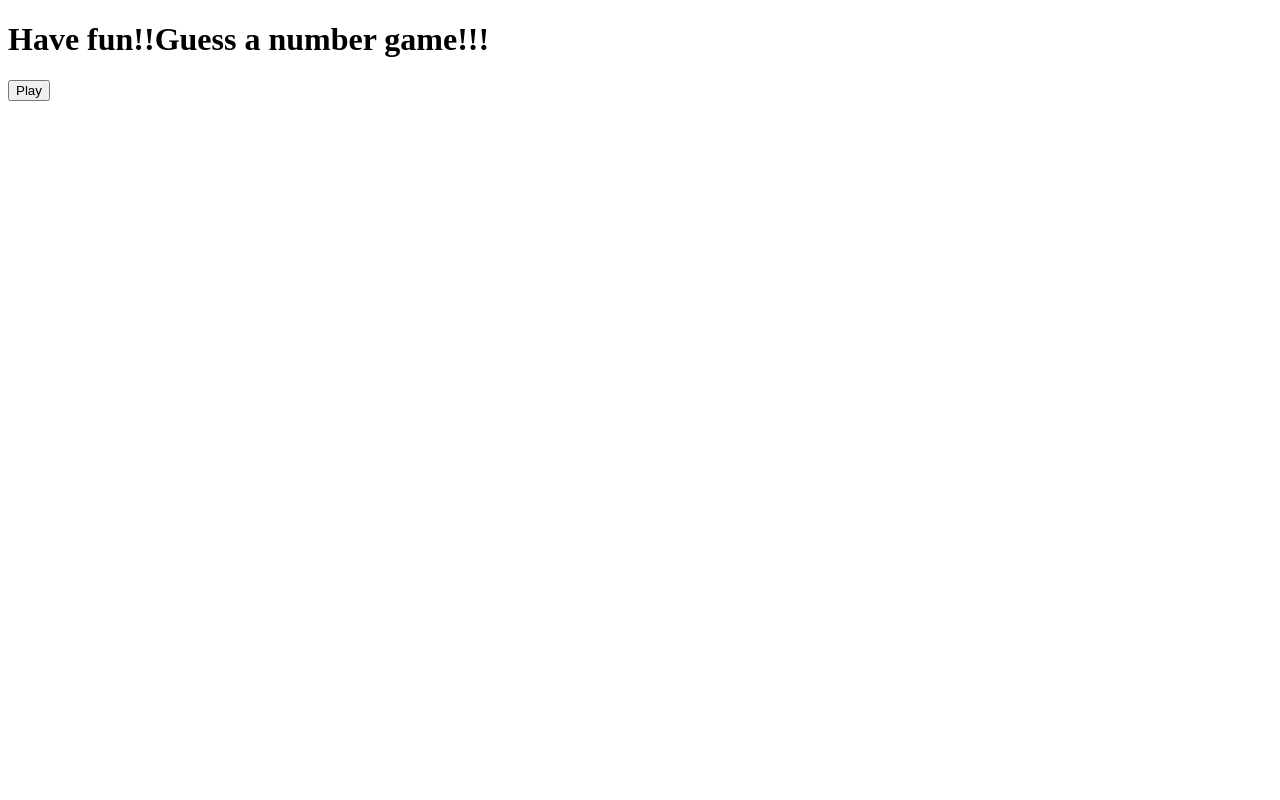
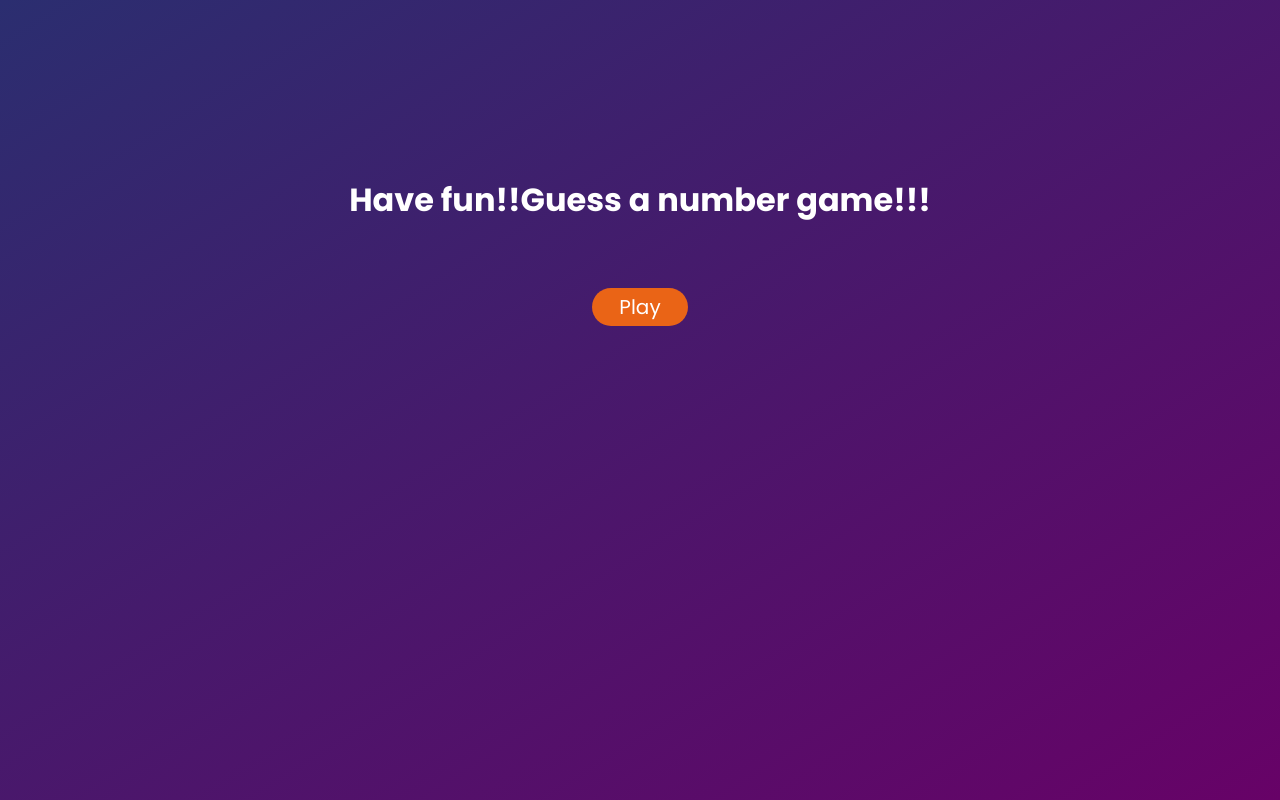
Before and after one commit to Saloni-Maniyar/Frontend_Practice_Projects, a plain HTML site: page NumberGuessingGame/index.html in a window 1280 px wide. Drawn offline with Linux system fonts and the light colour scheme.

Commit message:
index page css added

```diff
--- a/NumberGuessingGame/index.html
+++ b/NumberGuessingGame/index.html
@@ -3,12 +3,21 @@
 <head>
     <meta charset="UTF-8">
     <meta name="viewport" content="width=device-width, initial-scale=1.0">
+    <link rel="preconnect" href="https://fonts.googleapis.com">
+    <link rel="preconnect" href="https://fonts.gstatic.com" crossorigin>
+    <link href="https://fonts.googleapis.com/css2?family=PT+Serif:wght@400;700&family=Poppins:ital,wght@0,100;0,200;0,300;0,400;0,500;0,600;0,700;0,800;0,900;1,100;1,200;1,300;1,400;1,500;1,600;1,700;1,800;1,900&display=swap" rel="stylesheet">
     <link rel="stylesheet" href="style.css">
     <title>Number Guessing Game</title>
 </head>
 <body>
-    <h1>Have fun!!Guess a number game!!!</h1>
-   <a href="game.html"> <button id="playBtn" >Play</button></a>
+    <main id="main-content">
+        <div class="index-page-content">
+            <h1 id="headingMsg">Have fun!!Guess a number game!!!</h1>
+         <a href="game.html"> <button id="playBtn" >Play</button></a>
+        </div>
+
+    </main>
+
    <script src="app.js"></script>
 </body>
 </html>
--- a/NumberGuessingGame/style.css
+++ b/NumberGuessingGame/style.css
@@ -1,3 +1,52 @@
+*{
+    padding: 0;
+    margin: 0;
+    box-sizing: border-box;
+    font-family: "Poppins", sans-serif;
+
+}
+#main-content{
+    height: 100vh;
+    width: 100%;
+    /* background-color: rgba(144, 179, 179, 0.583); */
+    background-image: linear-gradient(to bottom right,rgb(43, 46, 112),rgb(103, 2, 103));
+
+}
+.index-page-content{
+    width: 100%;
+    /* max-width: 540px; */
+    /* height: 100vh; */
+    display: flex;
+    flex-direction: column;
+    justify-content:center;
+    align-items: center;
+    position: absolute;
+    margin-top: 10rem;
+    /* margin:6rem 6rem 3rem 6rem; */
+    /* background-color: white; */
+
+}
+#headingMsg{
+    margin: 1rem;
+    padding-bottom: 3rem;
+    color: white;
+    font-weight: 700;
+}
+#playBtn{
+    width: 6rem;
+    background-color:#ea6416;
+    color: white;
+    font-size: 1.25rem;
+    border: none;
+    border-radius: 5rem;
+    padding: 0.25rem 1rem;
+    cursor: pointer;
+    transition:width 1s ease-out 0.4s;
+}
+#playBtn:active{
+    width:7rem;
+    box-shadow:2px 2px 10px whitesmoke;
+}
 .game-container{
     display:none;
 }
```
